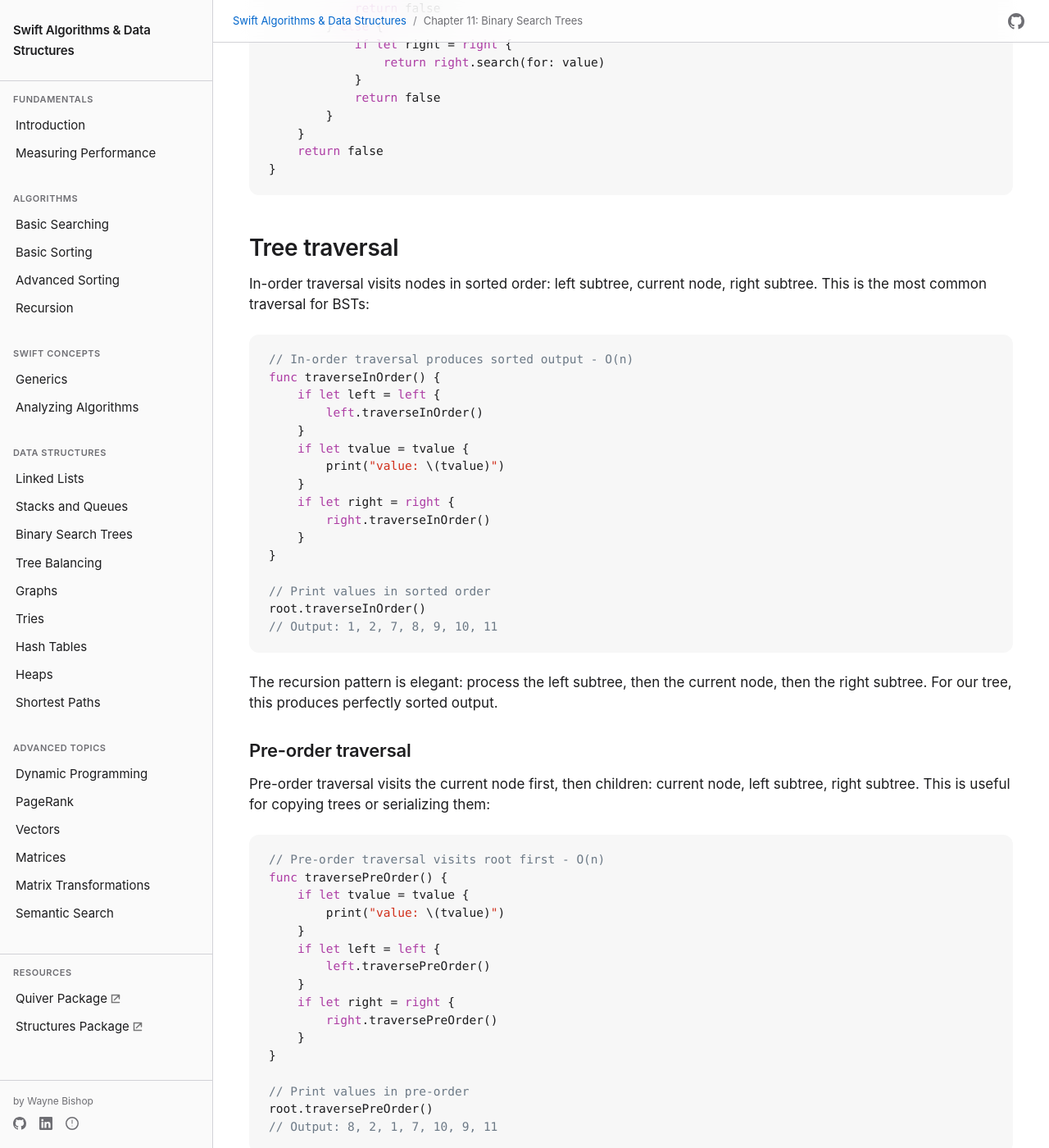
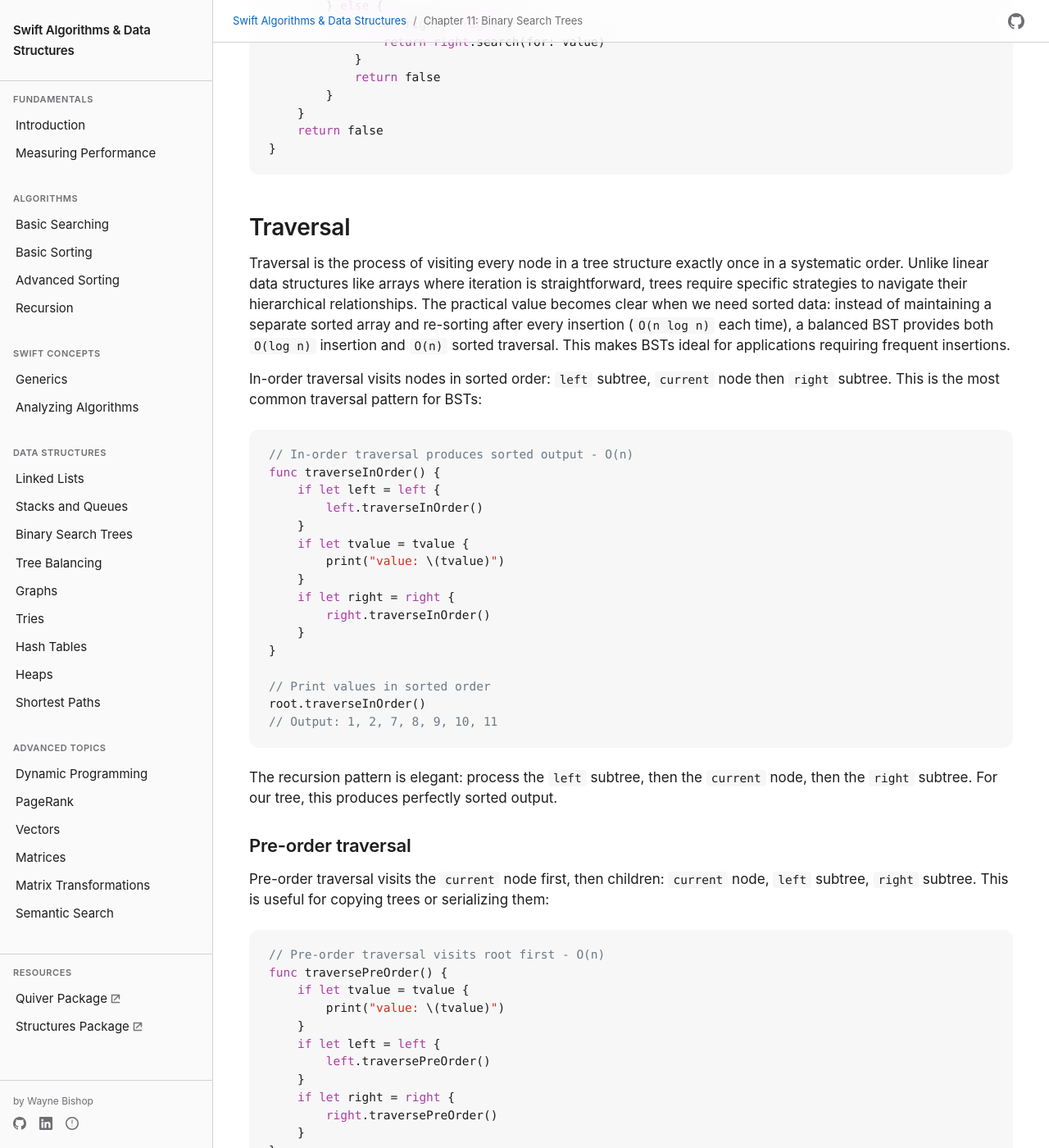
Before and after one commit to waynewbishop/swift-algorithms, a Jekyll site: the page built from 11-binary-search-trees.md, in a window 1280 px wide and 1400 px high, scrolled down 2594 px. Shown: the whole window at 82% size. Built offline with Jekyll 4.4.1, drawn with Linux system fonts in a browser that asks for light colours; some of the changed text lies outside the part shown.

Commit message:
refactor: general revisions..

````diff
--- a/11-binary-search-trees.md
+++ b/11-binary-search-trees.md
@@ -19,7 +19,7 @@ public class BSNode<T: Comparable> {
 }
 ```
 
-The `Comparable` constraint ensures elements can be compared using `<` and `>`, which is essential for determining left vs right placement. Each node contains a value (`tvalue`) and optional pointers to left and right subtrees.
+The `Comparable` constraint ensures elements can be compared using `<` and `>`, which is essential for determining `left` vs `right` placement. Each node contains a value (`tvalue`) and optional pointers to left and right subtrees.
 
 ## Building a tree
 
@@ -30,7 +30,7 @@ Let's build a BST from an array. The insertion order doesn't matter—the BST ru
 let numberList: [Int] = [8, 2, 10, 9, 11, 1, 7]
 ```
 
-The tree organizes itself: 8 becomes the root, values less than 8 (2, 1, 7) filter left, values greater than 8 (10, 9, 11) filter right. This automatic organization enables fast searching.
+The tree organizes itself: 8 becomes the `root`, values less than 8 (2, 1, 7) filter `left`, values greater than 8 (10, 9, 11) filter `right`. This automatic organization enables fast searching.
 
 ## Inserting elements
 
@@ -111,9 +111,11 @@ func search(for value: T) -> Bool {
 }
 ```
 
-## Tree traversal
+## Traversal
 
-In-order traversal visits nodes in sorted order: left subtree, current node, right subtree. This is the most common traversal for BSTs:
+Traversal is the process of visiting every node in a tree structure exactly once in a systematic order. Unlike linear data structures like arrays where iteration is straightforward, trees require specific strategies to navigate their hierarchical relationships. The practical value becomes clear when we need sorted data: instead of maintaining a separate sorted array and re-sorting after every insertion (`O(n log n)` each time), a balanced BST provides both `O(log n)` insertion and `O(n)` sorted traversal. This makes BSTs ideal for applications requiring frequent insertions.
+
+In-order traversal visits nodes in sorted order: `left` subtree, `current` node then `right` subtree. This is the most common traversal pattern for BSTs:
 
 ```swift
 // In-order traversal produces sorted output - O(n)
@@ -134,11 +136,11 @@ root.traverseInOrder()
 // Output: 1, 2, 7, 8, 9, 10, 11
 ```
 
-The recursion pattern is elegant: process the left subtree, then the current node, then the right subtree. For our tree, this produces perfectly sorted output.
+The recursion pattern is elegant: process the `left` subtree, then the `current` node, then the `right` subtree. For our tree, this produces perfectly sorted output.
 
 ### Pre-order traversal
 
-Pre-order traversal visits the current node first, then children: current node, left subtree, right subtree. This is useful for copying trees or serializing them:
+Pre-order traversal visits the `current` node first, then children: `current` node, `left` subtree, `right` subtree. This is useful for copying trees or serializing them:
 
 ```swift
 // Pre-order traversal visits root first - O(n)
@@ -163,7 +165,7 @@ Pre-order gives you the root first, which is essential when we need to rebuild t
 
 ### Post-order traversal
 
-Post-order traversal visits children first, then the current node: left subtree, right subtree, current node. This is useful for deleting trees or performing calculations that depend on child results:
+Post-order traversal visits children first, then the current node: `left` subtree, `right` subtree, `current` node. This is useful for deleting trees or performing calculations that depend on child results:
 
 ```swift
 // Post-order traversal visits root last - O(n)
@@ -214,7 +216,9 @@ print("Max:", root.maximum()!)  // Output: 11
 
 These operations traverse only one path from root to leaf, making them `O(log n)` average-case operations.
 
-**Why BST recursion is efficient:** Unlike recursive algorithms that spawn multiple branches (like naive Fibonacci from [Chapter 6](06-recursion.md) which creates exponential `O(2^n)` complexity), BST methods follow a single recursive path. Each call processes either the `left` or `right` subtree, never both. This single-path recursion produces the same halving pattern as iterative binary search from [Chapter 3](03-basic-searching.md), achieving `O(log n)` average performance. Recursion itself isn't inherently slow—the branching pattern determines efficiency.
+### Why BST recursion is efficient
+
+Unlike recursive algorithms that spawn multiple branches (like naive Fibonacci from [Chapter 6](06-recursion.md) which creates exponential `O(2^n)` complexity), BST methods follow a single recursive path. Each call processes either the `left` or `right` subtree, never both. This single-path recursion produces the same halving pattern as iterative binary search from [Chapter 3](03-basic-searching.md), achieving `O(log n)` average performance. Recursion itself isn't inherently slow—the branching pattern determines efficiency.
 
 ## Performance analysis
 
````
Also changed, not shown: other parts of 11-binary-search-trees.md (+2 -6 lines), 20-vectors.md (+9 -1 lines).
